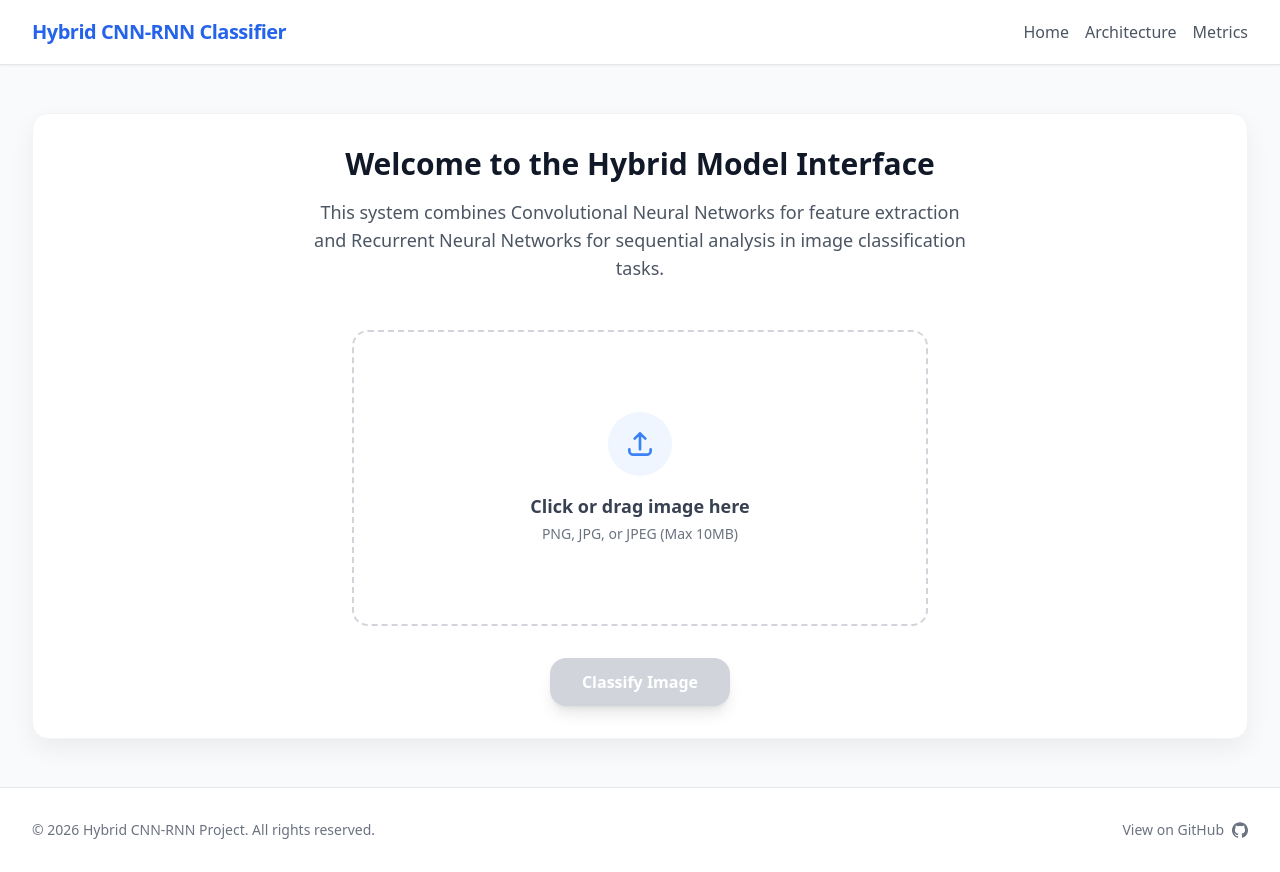
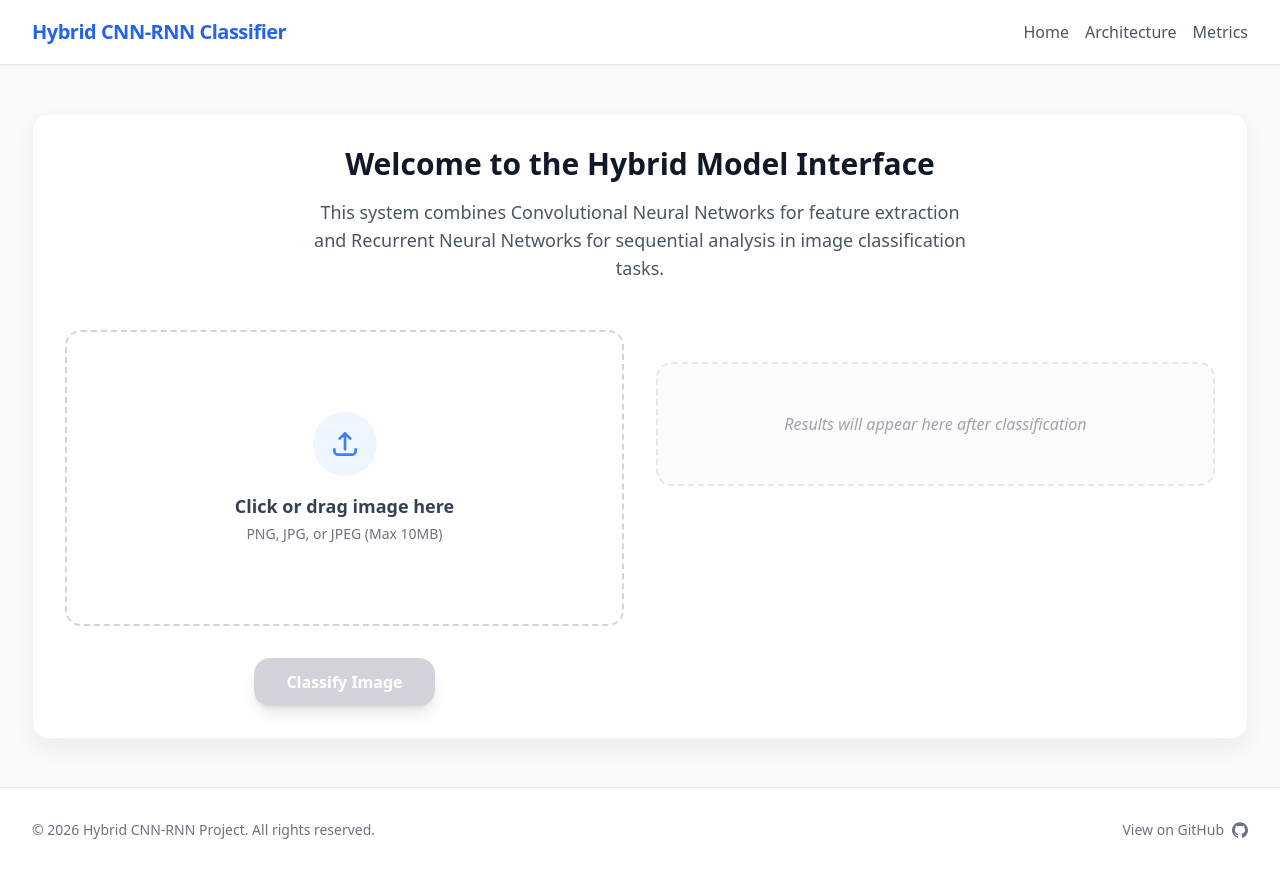
Before and after one commit to neeraj214/hybrid-cnn-rnn-image-classification, a React (Vite) app in the folder frontend/: page / in a window 1280 px wide. Built offline with nearby package versions, Linux system fonts and the light colour scheme.

Commit message:
feat: wire up result state between ImageUpload and ResultCard

```diff
--- a/frontend/src/App.jsx
+++ b/frontend/src/App.jsx
@@ -1,7 +1,10 @@
-import React from 'react';
+import React, { useState } from 'react';
 import ImageUpload from './components/ImageUpload';
+import ResultCard from './components/ResultCard';
 
 function App() {
+  const [result, setResult] = useState(null);
+
   return (
     <div className="min-h-screen flex flex-col bg-gray-50">
       {/* Top Navbar */}
@@ -36,8 +39,17 @@ function App() {
               and Recurrent Neural Networks for sequential analysis in image classification tasks.
             </p>
 
-            {/* Image Upload Component */}
-            <ImageUpload />
+            <div className="grid grid-cols-1 lg:grid-cols-2 gap-8 items-start">
+              {/* Image Upload Component */}
+              <ImageUpload onResult={setResult} />
+
+              {/* Result Card Component */}
+              <ResultCard
+                label={result?.label}
+                confidence={result?.confidence}
+                allScores={result?.all_scores}
+              />
+            </div>
           </div>
         </div>
       </main>
```
